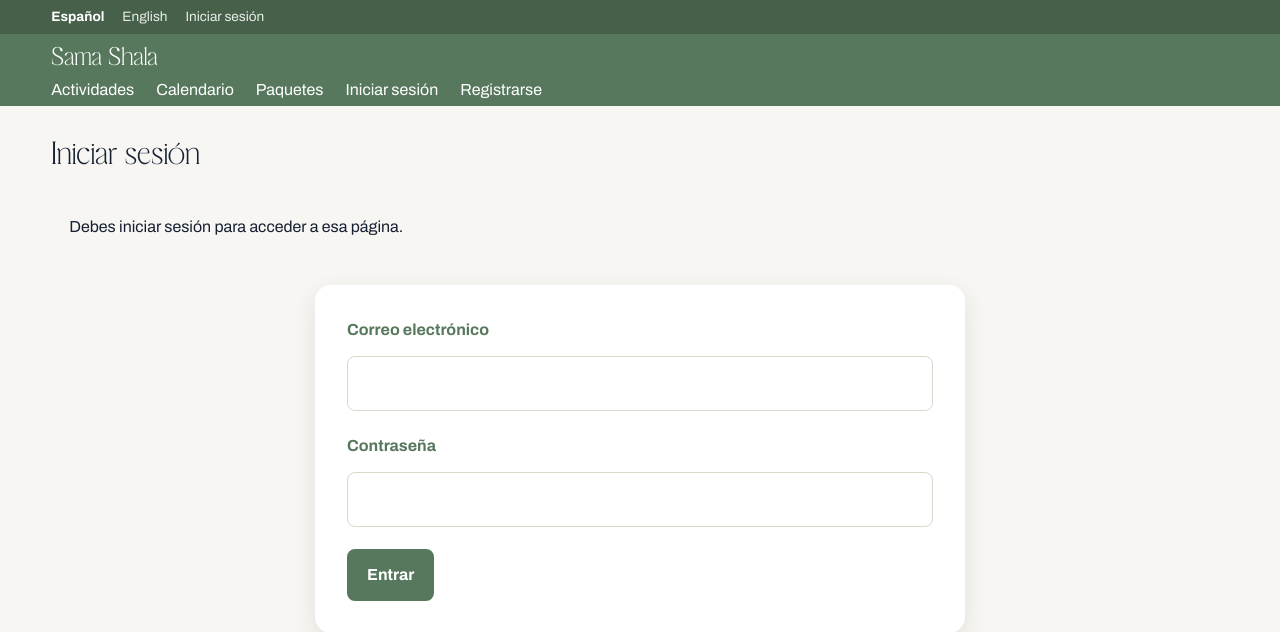
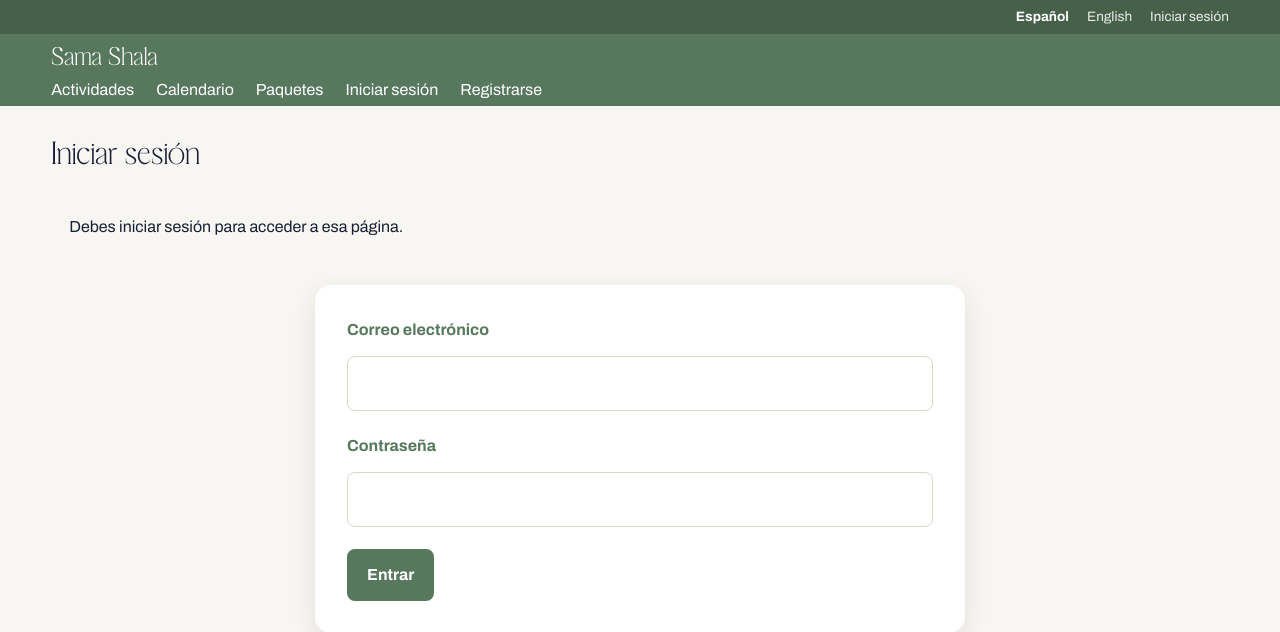
Before and after one commit to christianpanche9-dot/sama_shala, a PHP site: page /login.php?error=acceso in a window 1280 px wide. Shown: the top 632 px of the page. Run offline with PHP 8.4, Linux system fonts and the light colour scheme.

Commit message:
Alinea la barra de idioma/login a la derecha
Co-Authored-By: Claude Sonnet 5 <noreply@anthropic.com>

```diff
--- a/estilos.css
+++ b/estilos.css
@@ -118,7 +118,7 @@ font-size: 0.85rem;
 }
 .barra-utilidad-interior {
 display: flex;
-justify-content: flex-start;
+justify-content: flex-end;
 gap: 18px;
 padding: 6px 0;
 }
```
